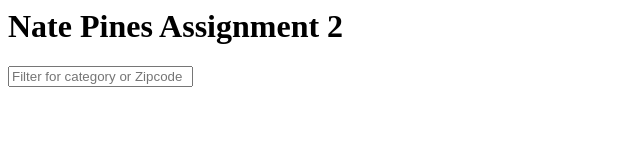
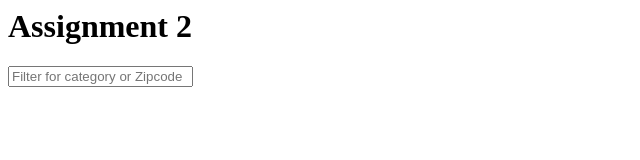
Before and after one commit to natepines/Group-18-asst-2, a website: page public/index.html in a window 1280 px wide. Shown: the whole page, without its empty margins (0-640 px from the left). Drawn offline with nearby package versions, Linux system fonts and the light colour scheme; no server answers.

Commit message:
Fixed h1
Fixed h1

```diff
--- a/public/index.html
+++ b/public/index.html
@@ -14,7 +14,7 @@
     <div class='container flex-outer'>
         <div class='row'>
             <div class='one-half column'>
-                <h1>Nate Pines Assignment 2</h1>
+                <h1>Assignment 2</h1>
                 <input type='text' class='textentry' placeholder="Filter for category or Zipcode">
                 <div id='navContainer'>
                     <ul class='suggestions'>
```
